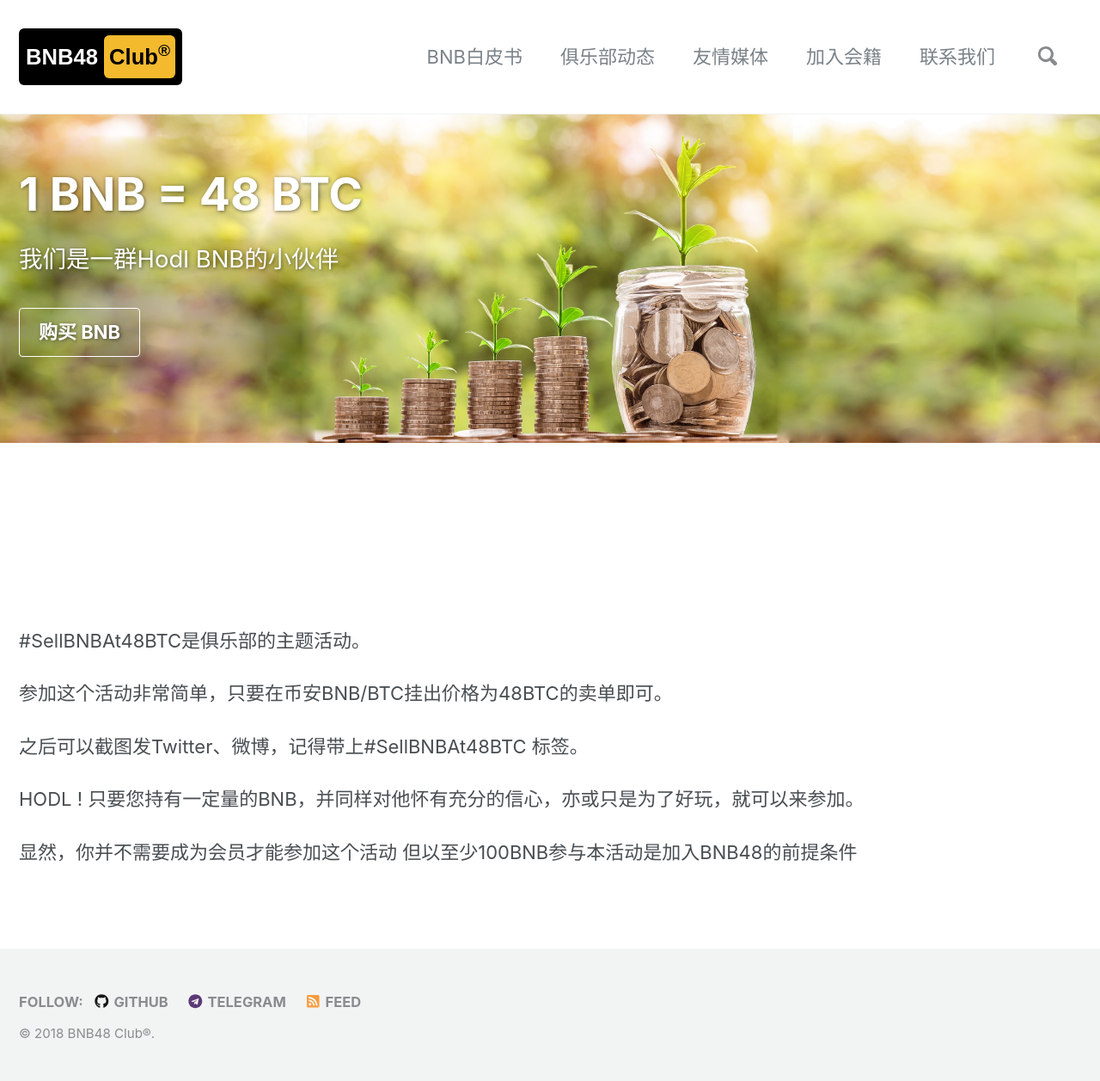
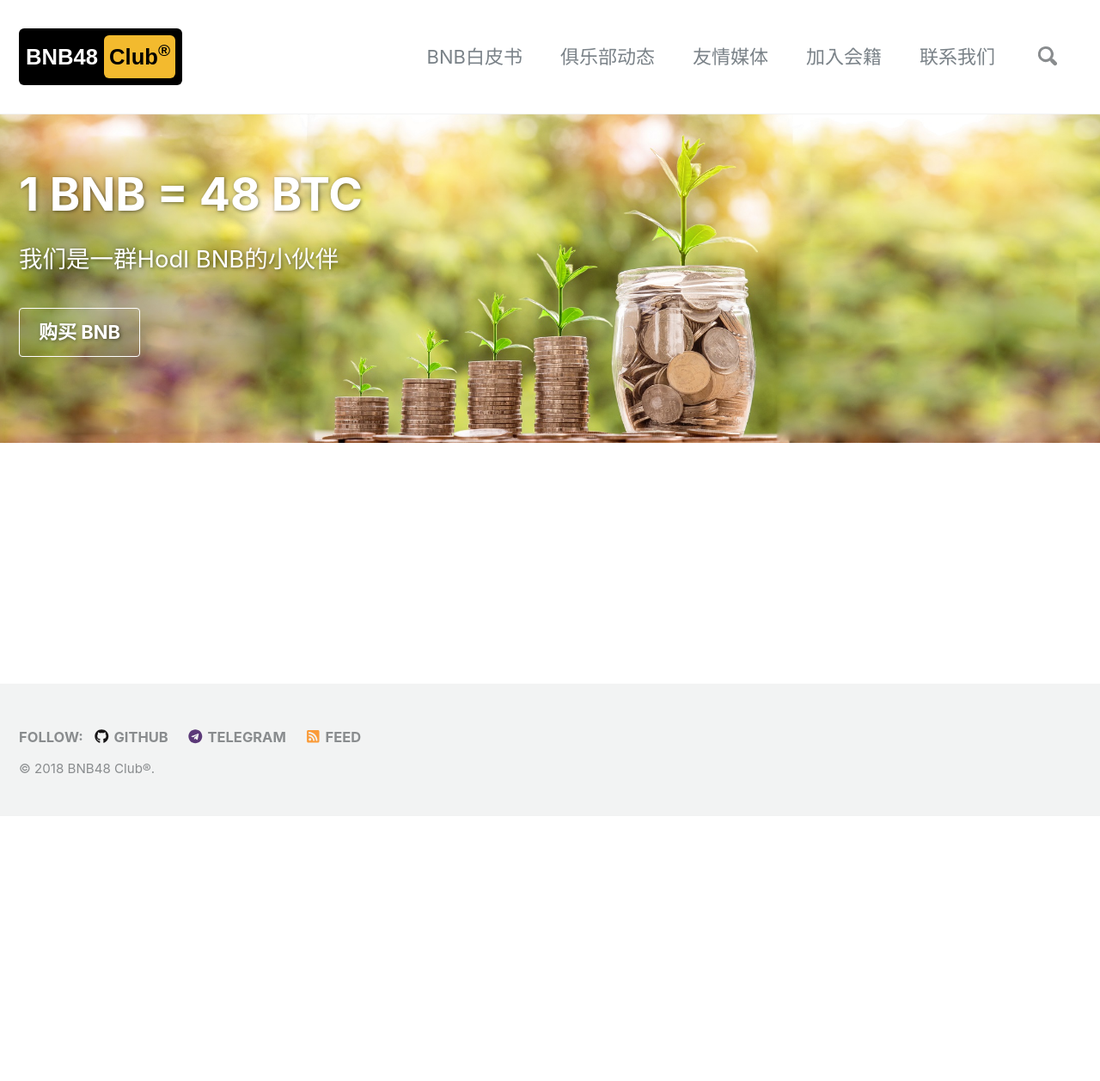
Before and after one commit to 48Club/BNB48Club.github.io, a Jekyll site: the page built from _pages/home.md, in a window 1280 px wide. Shown: the whole page at 86% size. Built offline with Jekyll 4.4.1, drawn with Linux system fonts in a browser that asks for light colours; nearby versions of some CDN libraries; after the commit the page ends 949 px from its top, so only the background shows below that.

Commit message:
Update 48btc.html

```diff
--- a/_includes/48btc.html
+++ b/_includes/48btc.html
@@ -31,10 +31,3 @@
     <span class="label">当前#SellBNBAt48BTC挂单量: <br /><span class="content" id="amount"></span> BNB</span>
   </div>
 </div>
-<div>
-  <p>#SellBNBAt48BTC是俱乐部的主题活动。</p>
-  <p>参加这个活动非常简单，只要在币安BNB/BTC挂出价格为48BTC的卖单即可。 </p>
-  <p>之后可以截图发Twitter、微博，记得带上#SellBNBAt48BTC 标签。 </p>
-  <p>HODL ! 只要您持有一定量的BNB，并同样对他怀有充分的信心，亦或只是为了好玩，就可以来参加。 </p>
-  <p>显然，你并不需要成为会员才能参加这个活动 但以至少100BNB参与本活动是加入BNB48的前提条件</p>
-</div>
```
